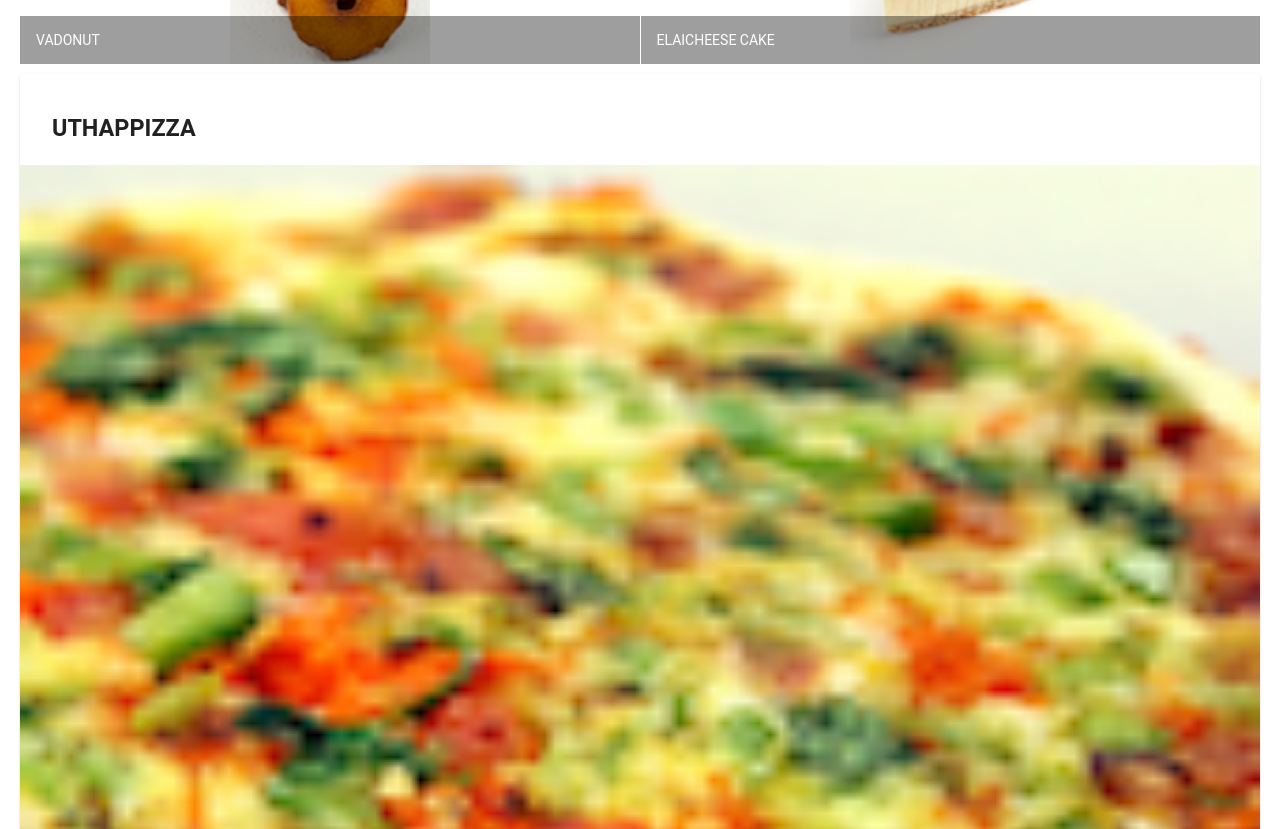
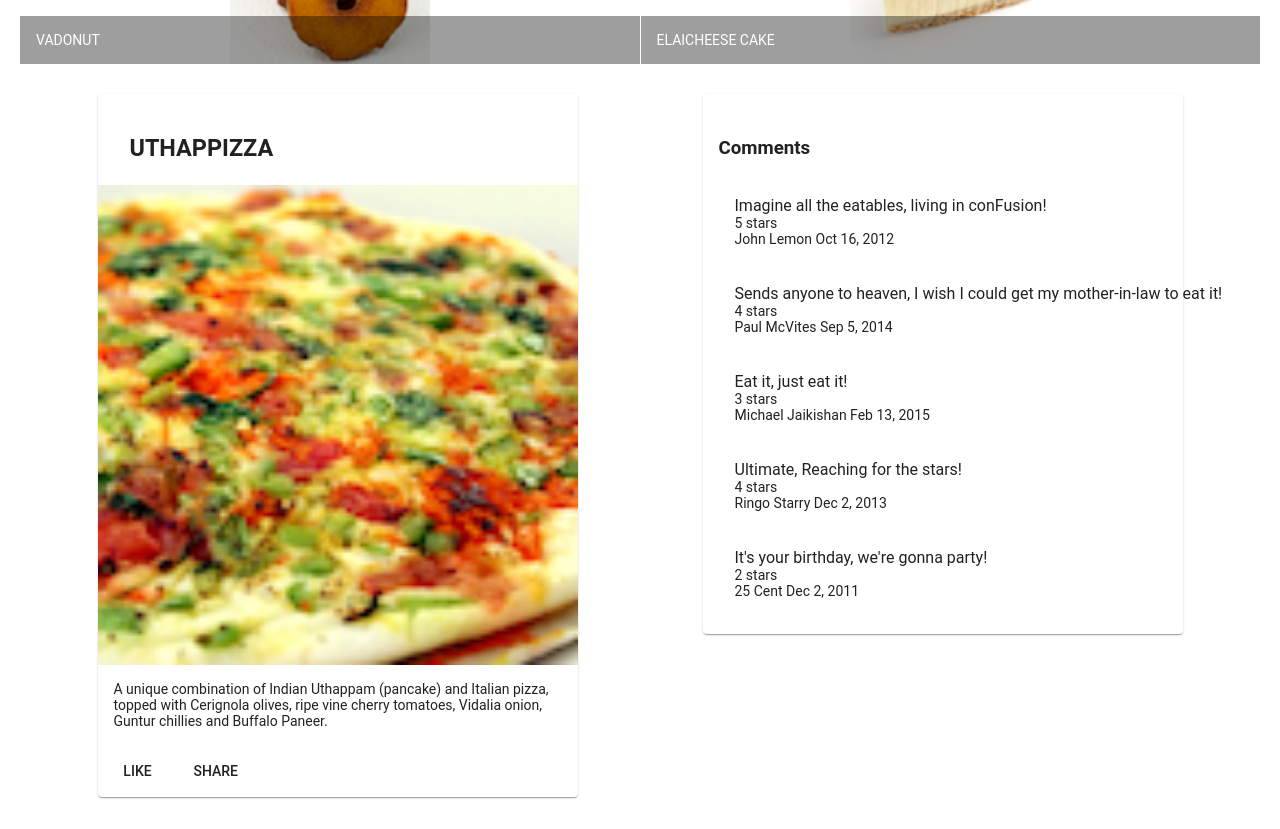
Before and after one commit to preetiamatya/courseraAngularJS, an Angular app in the folder conFusion/: page / in a window 1280 px wide. Shown: the part 500-1329 px from the top of the page. Built offline with nearby package versions, Linux system fonts and the light colour scheme.

Commit message:
Assignment 1 solution

```diff
--- a/conFusion/src/app/app.module.ts
+++ b/conFusion/src/app/app.module.ts
@@ -11,6 +11,8 @@ import { MatListModule } from '@angular/material/list';
 import { MatGridListModule } from '@angular/material/grid-list';
 import { MatCardModule } from '@angular/material/card';
 import { MatButtonModule } from '@angular/material/button';
+import { DishdetailComponent } from './dishdetail/dishdetail.component';
+
 
 
 
@@ -18,7 +20,9 @@ import { MatButtonModule } from '@angular/material/button';
 @NgModule({
   declarations: [
     AppComponent,
-    MenuComponent
+    MenuComponent,
+    DishdetailComponent,
+
   ],
   imports: [
     BrowserModule,
--- /dev/null
+++ b/conFusion/src/app/dishdetail/dishdetail.component.html
@@ -0,0 +1,47 @@
+<div class="container" fxLayout="row" fxLayout.sm="column" fxLayout.xs="column"
+  fxLayoutAlign.gt-md="space-around normal" fxLayoutGap="10px" fxLayoutGap.xs="0">
+
+  <div fxFlex="40">
+    <div fxFlex *ngIf="dish">
+      <mat-card>
+        <mat-card-header>
+          <mat-card-title>
+            <h3>{{dish.name | uppercase}}</h3>
+          </mat-card-title>
+        </mat-card-header>
+        <img mat-card-image src={{dish.image}} alt={{dish.name}}>
+        <mat-card-content>
+          <p>{{dish.description}}
+          </p>
+        </mat-card-content>
+        <mat-card-actions>
+          <button mat-button>LIKE</button>
+          <button mat-button>SHARE</button>
+        </mat-card-actions>
+      </mat-card>
+    </div>
+  </div>
+
+  <div fxFlex="40" *ngIf="dish">
+    <mat-card>
+      <mat-list fxFlex>
+        <h3>Comments</h3>
+        <mat-list-item *ngFor="let comment of dish.comments">
+          <p matLine>
+            <span> {{comment.comment}} </span>
+          </p>
+          <p matLine>
+            <span> {{comment.rating}} stars </span>
+          </p>
+          <p matLine>
+            <span> {{comment.author}} {{comment.date|date}} </span>
+          </p>
+
+        </mat-list-item>
+
+      </mat-list>
+    </mat-card>
+
+  </div>
+
+</div>
--- /dev/null
+++ b/conFusion/src/app/dishdetail/dishdetail.component.ts
@@ -0,0 +1,56 @@
+import { Component, OnInit } from '@angular/core';
+const DISH = {
+  name: 'Uthappizza',
+  image: '/assets/images/uthappizza.png',
+  category: 'mains',
+  label: 'Hot',
+  price: '4.99',
+  // tslint:disable-next-line:max-line-length
+  description: 'A unique combination of Indian Uthappam (pancake) and Italian pizza, topped with Cerignola olives, ripe vine cherry tomatoes, Vidalia onion, Guntur chillies and Buffalo Paneer.',
+  comments: [
+       {
+           rating: 5,
+           comment: 'Imagine all the eatables, living in conFusion!',
+           author: 'John Lemon',
+           date: '2012-10-16T17:57:28.556094Z'
+       },
+       {
+           rating: 4,
+           comment: 'Sends anyone to heaven, I wish I could get my mother-in-law to eat it!',
+           author: 'Paul McVites',
+           date: '2014-09-05T17:57:28.556094Z'
+       },
+       {
+           rating: 3,
+           comment: 'Eat it, just eat it!',
+           author: 'Michael Jaikishan',
+           date: '2015-02-13T17:57:28.556094Z'
+       },
+       {
+           rating: 4,
+           comment: 'Ultimate, Reaching for the stars!',
+           author: 'Ringo Starry',
+           date: '2013-12-02T17:57:28.556094Z'
+       },
+       {
+           rating: 2,
+           comment: 'It\'s your birthday, we\'re gonna party!',
+           author: '25 Cent',
+           date: '2011-12-02T17:57:28.556094Z'
+       }
+   ]
+};
+@Component({
+  selector: 'app-dishdetail',
+  templateUrl: './dishdetail.component.html',
+  styleUrls: ['./dishdetail.component.scss']
+})
+export class DishdetailComponent implements OnInit {
+  dish = DISH;
+
+  constructor() { }
+
+  ngOnInit() {
+  }
+
+}
--- a/conFusion/src/app/menu/menu.component.html
+++ b/conFusion/src/app/menu/menu.component.html
@@ -17,21 +17,6 @@
     </mat-grid-list>
   </div>
   <div fxFlex *ngIf="selectedDish">
-    <mat-card>
-      <mat-card-header>
-        <mat-card-title>
-          <h3>{{selectedDish.name | uppercase}}</h3>
-        </mat-card-title>
-      </mat-card-header>
-      <img mat-card-image src={{selectedDish.image}} alt={{selectedDish.name}}>
-      <mat-card-content>
-        <p>{{selectedDish.description}}
-        </p>
-      </mat-card-content>
-      <mat-card-actions>
-        <button mat-button>LIKE</button>
-        <button mat-button>SHARE</button>
-      </mat-card-actions>
-    </mat-card>
+     <app-dishdetail></app-dishdetail>
   </div>
 </div>
```
Also changed, not shown: conFusion/src/app/dishdetail/dishdetail.component.scss (added), 1 other file (tests, documents, lock files or other folders).
